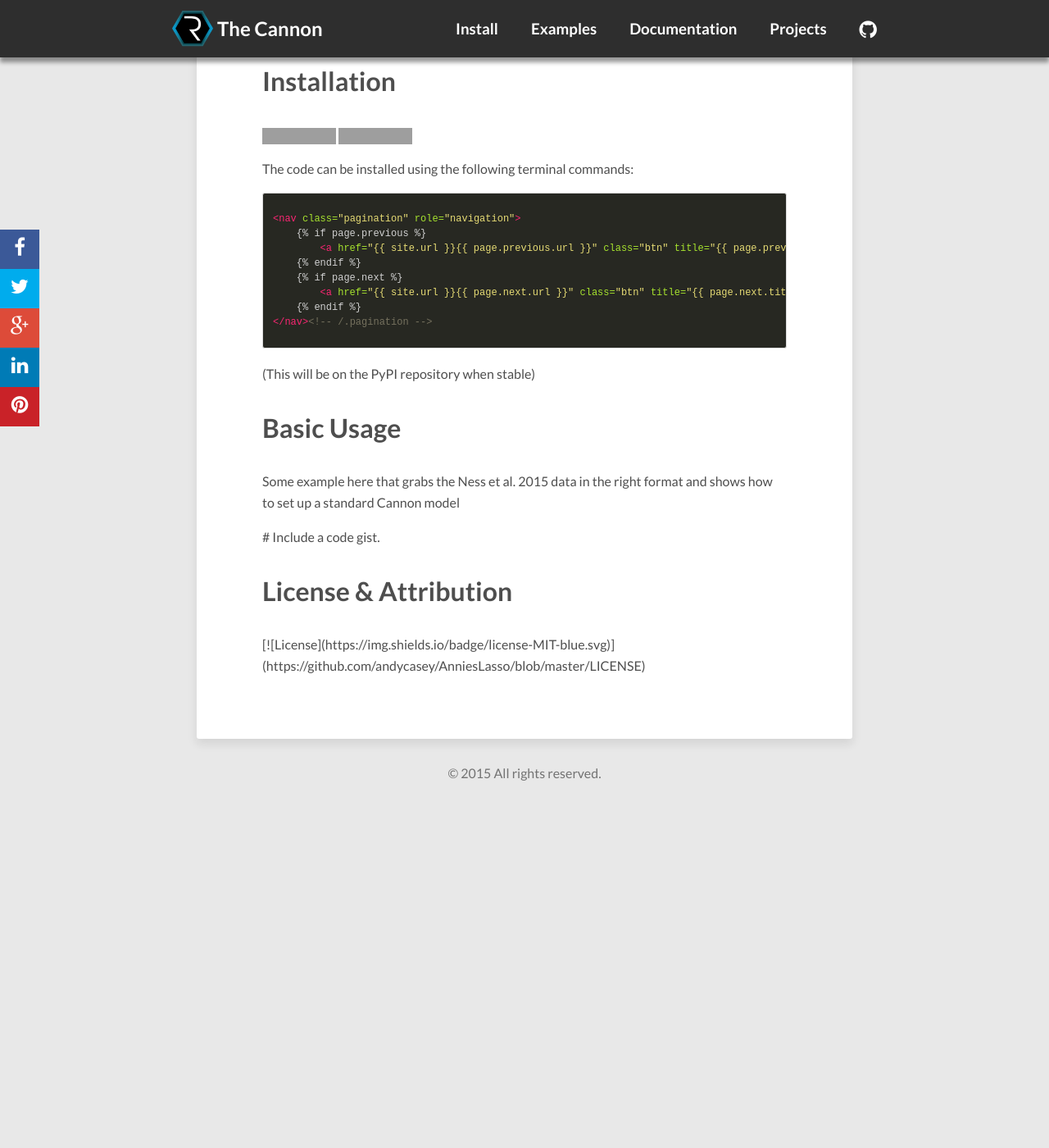
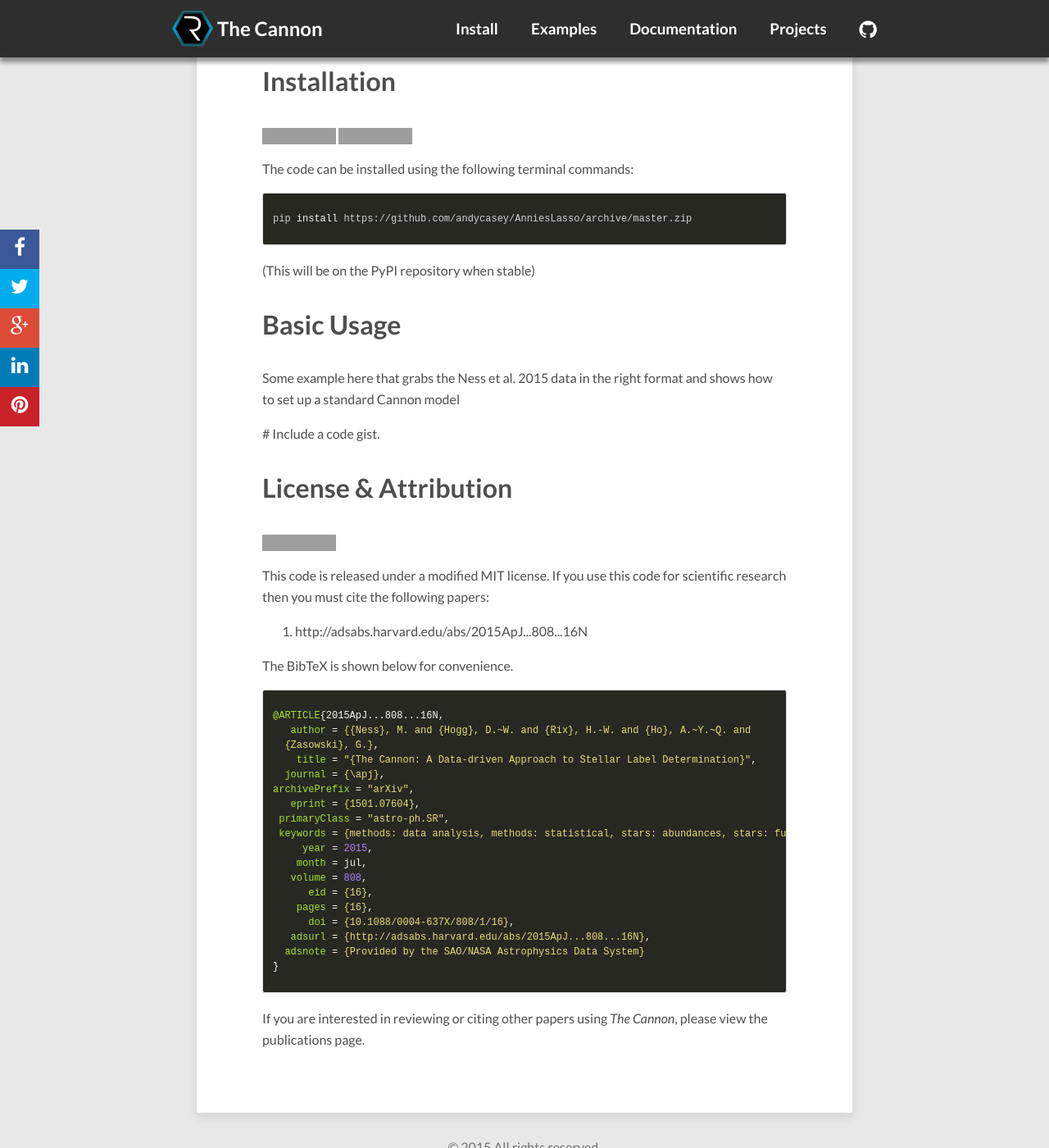
Before and after one commit to andycasey/AnniesLasso, a Jekyll site: the page built from new_index.html, in a window 1280 px wide and 1400 px high, scrolled down 380 px. Shown: the whole window at 82% size. Built offline with Jekyll 4.4.1, drawn with Linux system fonts in a browser that asks for light colours; nearby versions of some CDN libraries; comment, search, counter and statistics services are not loaded; before the commit the page ends 1364 px from its top, so only the background shows below that; grey boxes are pictures that could not be loaded.

Commit message:
Added bibtex + citation stuff for ness

```diff
--- a/new_index.html
+++ b/new_index.html
@@ -25,17 +25,9 @@ share: false
     </p>
     <p>The code can be installed using the following terminal commands:</p>
 
-
-{% highlight html %}
+{% highlight bash %}
 {% raw %}
-<nav class="pagination" role="navigation">
-    {% if page.previous %}
-        <a href="{{ site.url }}{{ page.previous.url }}" class="btn" title="{{ page.previous.title }}">Previous article</a>
-    {% endif %}
-    {% if page.next %}
-        <a href="{{ site.url }}{{ page.next.url }}" class="btn" title="{{ page.next.title }}">Next article</a>
-    {% endif %}
-</nav><!-- /.pagination -->
+pip install https://github.com/andycasey/AnniesLasso/archive/master.zip
 {% endraw %}
 {% endhighlight %}
 
@@ -53,8 +45,48 @@ share: false
 
     <h1>License &amp; Attribution</h1>
 
+      <p><a href="https://github.com/andycasey/AnniesLasso/blob/master/LICENSE"><img src="https://img.shields.io/badge/license-MIT-blue.svg" alt="License" /></a></p>
 
-      [![License](https://img.shields.io/badge/license-MIT-blue.svg)](https://github.com/andycasey/AnniesLasso/blob/master/LICENSE)
+    <p>This code is released under a modified MIT license. If you use this code for scientific research then you must cite the following papers:
+
+      <ol>
+        <li>http://adsabs.harvard.edu/abs/2015ApJ...808...16N
+</li>
+</ol>
+    </p>
+
+    <p>The BibTeX is shown below for convenience.
+
+{% highlight bibtex %}
+{% raw %}
+
+@ARTICLE{2015ApJ...808...16N,
+   author = {{Ness}, M. and {Hogg}, D.~W. and {Rix}, H.-W. and {Ho}, A.~Y.~Q. and
+  {Zasowski}, G.},
+    title = "{The Cannon: A Data-driven Approach to Stellar Label Determination}",
+  journal = {\apj},
+archivePrefix = "arXiv",
+   eprint = {1501.07604},
+ primaryClass = "astro-ph.SR",
+ keywords = {methods: data analysis, methods: statistical, stars: abundances, stars: fundamental parameters, surveys, techniques: spectroscopic},
+     year = 2015,
+    month = jul,
+   volume = 808,
+      eid = {16},
+    pages = {16},
+      doi = {10.1088/0004-637X/808/1/16},
+   adsurl = {http://adsabs.harvard.edu/abs/2015ApJ...808...16N},
+  adsnote = {Provided by the SAO/NASA Astrophysics Data System}
+}
+
+{% endraw %}
+{% endhighlight %}
+    </p>
+
+    <p>If you are interested in reviewing or citing other papers using <i>The Cannon</i>,
+      please view the publications page.</p>
+
+
 
 
 
```
